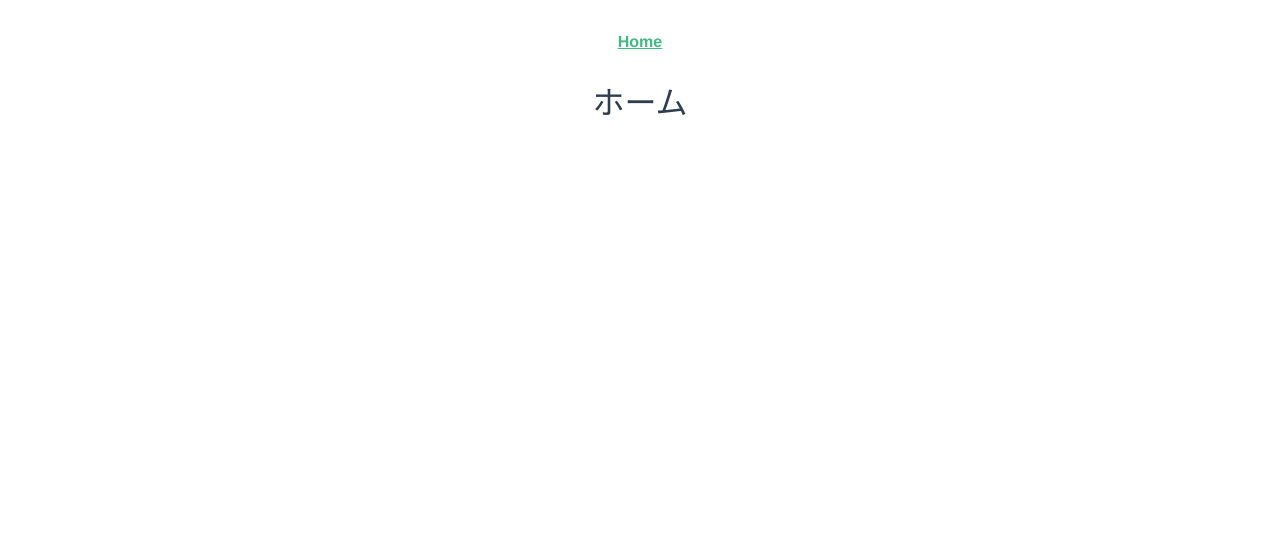
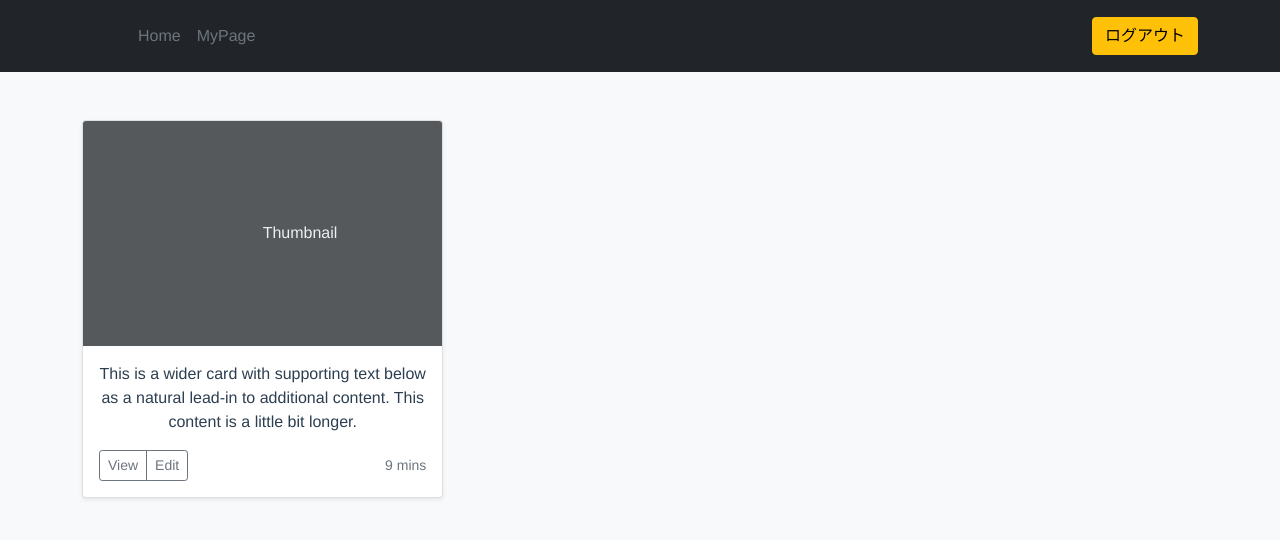
Before and after one commit to hukuryo/MyPort, a Vue app: page / in a window 1280 px wide. Shown: the top 540 px of the page. Built offline with nearby package versions, Linux system fonts and the light colour scheme.

Commit message:
レイアウト修正

```diff
--- a/src/App.vue
+++ b/src/App.vue
@@ -1,7 +1,20 @@
 <template>
-  <nav>
-    <router-link to="/">Home</router-link>
-  </nav>
+  <header class="p-3 bg-dark text-white">
+    <div class="container">
+      <div class="d-flex flex-wrap align-items-center justify-content-center justify-content-lg-start">
+        <a href="/" class="d-flex align-items-center mb-2 mb-lg-0 text-white text-decoration-none">
+          <svg class="bi me-2" width="40" height="32" role="img" aria-label="Bootstrap"><use xlink:href="#bootstrap"></use></svg>
+        </a>
+        <ul class="nav col-12 col-lg-auto me-lg-auto mb-2 justify-content-center mb-md-0">
+          <li ><router-link class="nav-link px-2 text-secondary" to="/home">Home</router-link></li>
+          <li ><router-link class="nav-link px-2 text-secondary" to="/mypage">MyPage</router-link></li>
+        </ul>
+        <div class="text-end">
+          <button type="button" class="btn btn-warning">ログアウト</button>
+        </div>
+      </div>
+    </div>
+  </header>
   <router-view/>
 </template>
 
--- a/src/router/index.js
+++ b/src/router/index.js
@@ -1,29 +1,30 @@
 import { createRouter, createWebHashHistory } from 'vue-router'
-import HomeView from '../views/HomeView.vue'
-import EditView from '../views/EditView.vue'
-import LoginView from '../views/LoginView.vue'
-import SignupView from '../views/SignupView.vue'
 
 const routes = [
   {
     path: '/',
     name: 'home',
-    component: HomeView
+    component: () => import('../views/HomeView.vue')
   },
   {
-    path: '/edit',
+    path: '/edit/:id',
     name: 'edit',
-    component: EditView
+    component: () => import('../views/EditView.vue')
+  },
+  {
+    path: '/mypage',
+    name: 'mypage',
+    component: () => import('../views/MyPageView.vue')
   },
   {
     path: '/login',
     name: 'login',
-    component: LoginView
+    component: () => import('../views/LoginView.vue')
   },
   {
     path: '/signup',
     name: 'signup',
-    component: SignupView
+    component: () => import('../views/SignupView.vue')
   },
 ]
 
--- a/src/views/HomeView.vue
+++ b/src/views/HomeView.vue
@@ -1,7 +1,26 @@
 <template>
-  <div class="home">
-    <h2>ホーム</h2>
+  <div class="album py-5 bg-light">
+    <div class="container">
 
+      <div class="row row-cols-1 row-cols-sm-2 row-cols-md-3 g-3">
+        <div class="col">
+          <div class="card shadow-sm">
+            <svg class="bd-placeholder-img card-img-top" width="100%" height="225" xmlns="http://www.w3.org/2000/svg" role="img" aria-label="Placeholder: Thumbnail" preserveAspectRatio="xMidYMid slice" focusable="false"><title>Placeholder</title><rect width="100%" height="100%" fill="#55595c"></rect><text x="50%" y="50%" fill="#eceeef" dy=".3em">Thumbnail</text></svg>
+
+            <div class="card-body">
+              <p class="card-text">This is a wider card with supporting text below as a natural lead-in to additional content. This content is a little bit longer.</p>
+              <div class="d-flex justify-content-between align-items-center">
+                <div class="btn-group">
+                  <button type="button" class="btn btn-sm btn-outline-secondary">View</button>
+                  <button type="button" class="btn btn-sm btn-outline-secondary">Edit</button>
+                </div>
+                <small class="text-muted">9 mins</small>
+              </div>
+            </div>
+          </div>
+        </div>
+             </div>
+    </div>
   </div>
 </template>
 
--- a/src/views/LoginView.vue
+++ b/src/views/LoginView.vue
@@ -1,7 +1,25 @@
 <template>
-  <h1>ログインページ</h1>
+    <main class="form-signin">
+    <form>
+        <h1 class="h3 mb-3 fw-normal">ログイン</h1>
+        <div class="form-floating">
+        <input type="email" class="form-control" id="floatingInput" placeholder="name@example.com">
+        <label for="floatingInput">Email address</label>
+        </div>
+        <div class="form-floating">
+        <input type="password" class="form-control" id="floatingPassword" placeholder="Password">
+        <label for="floatingPassword">Password</label>
+        </div>
+
+        <div class="checkbox mb-3">
+        </div>
+        <button class="w-100 btn btn-lg btn-primary" type="submit">Sign in</button>
+
+    </form>
+</main>
 </template>
-
-<script>
-
-</script>
+<style scoped>
+    .form-signin{
+        margin-top: 30px;
+    }
+</style>
--- /dev/null
+++ b/src/views/MyPageView.vue
@@ -0,0 +1,3 @@
+<template>
+    <h1>マイページ</h1>
+</template>
--- a/src/views/SignupView.vue
+++ b/src/views/SignupView.vue
@@ -1,7 +1,7 @@
 <template>
-  <div class="home">
-    <h2>ユーザー登録ページ</h2>
-  </div>
+    <div class="home">
+        <h2>ユーザー登録ページ</h2>
+    </div>
 </template>
 
 <script>
```
